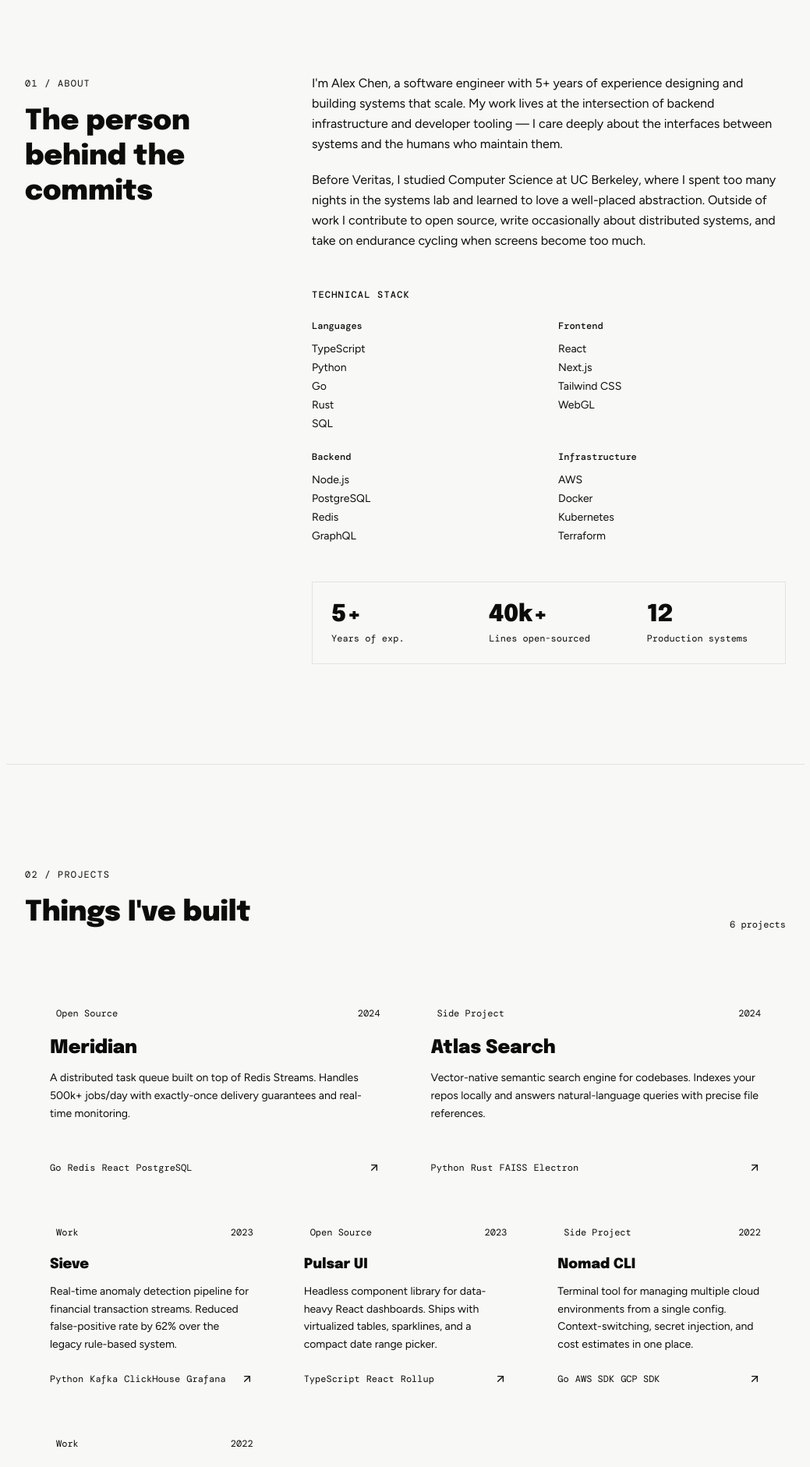
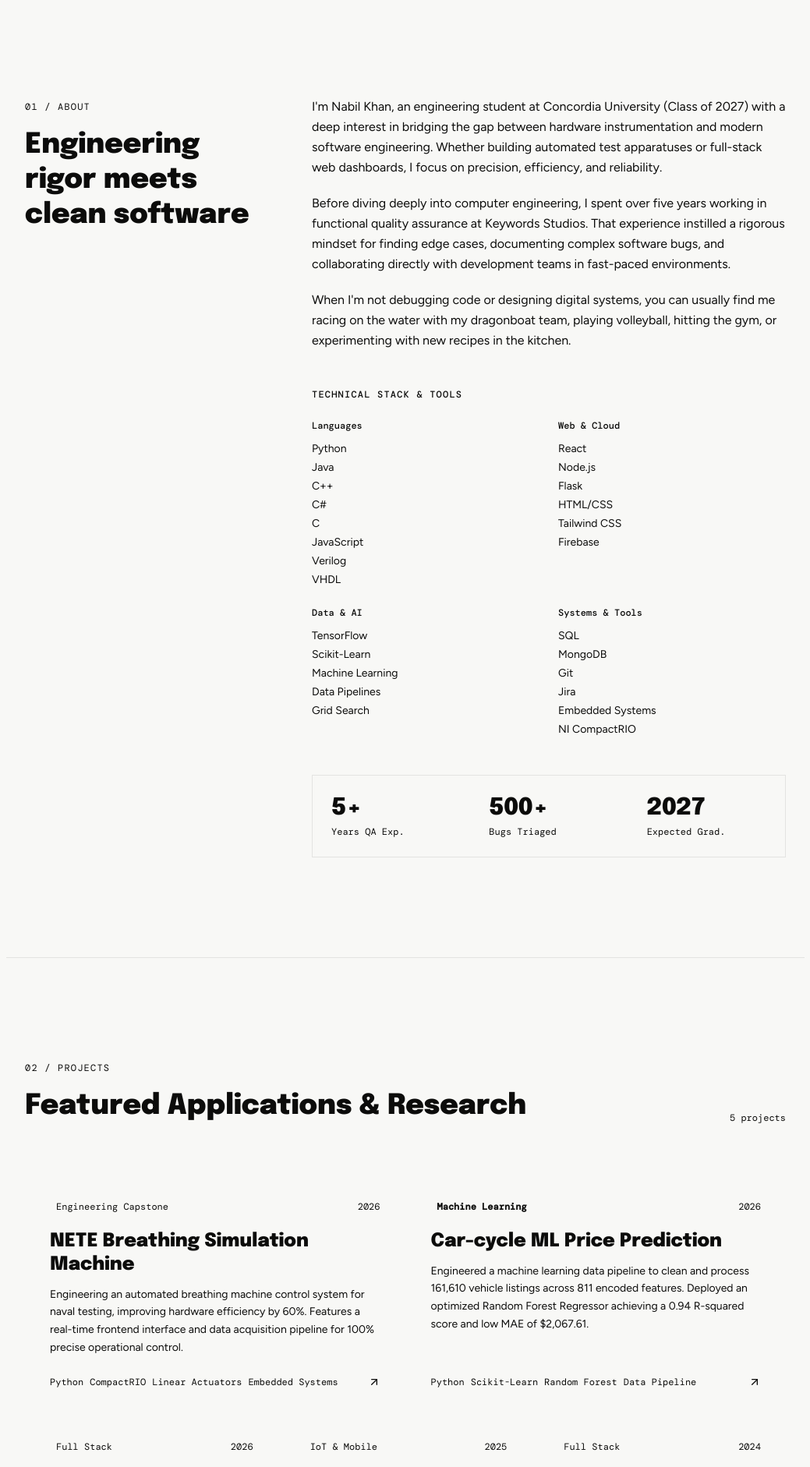
Before and after one commit to nabnab00/nabnab00.github.io, a React (Vite) app: page / in a window 1280 px wide. Shown: the part 880-2762 px from the top of the page at 78% size, without its empty margins (120-1159 px from the left). Built offline with nearby package versions, Linux system fonts and the light colour scheme; a web font is replaced by a local one.

Commit message:
Revise App component for new user and projects

```diff
--- a/src/app/App.tsx
+++ b/src/app/App.tsx
@@ -1,73 +1,63 @@
-import { useState, useEffect, useRef } from "react";
+import { useState, useEffect } from "react";
 import { Github, Linkedin, Mail, ExternalLink, ArrowUpRight, ChevronDown, Terminal, Menu, X } from "lucide-react";
 
 const NAV_LINKS = ["About", "Projects", "Experience", "Contact"];
 
 const SKILLS = [
-  { category: "Languages", items: ["TypeScript", "Python", "Go", "Rust", "SQL"] },
-  { category: "Frontend", items: ["React", "Next.js", "Tailwind CSS", "WebGL"] },
-  { category: "Backend", items: ["Node.js", "PostgreSQL", "Redis", "GraphQL"] },
-  { category: "Infrastructure", items: ["AWS", "Docker", "Kubernetes", "Terraform"] },
+  { category: "Languages", items: ["Python", "Java", "C++", "C#", "C", "JavaScript", "Verilog", "VHDL"] },
+  { category: "Web & Cloud", items: ["React", "Node.js", "Flask", "HTML/CSS", "Tailwind CSS", "Firebase"] },
+  { category: "Data & AI", items: ["TensorFlow", "Scikit-Learn", "Machine Learning", "Data Pipelines", "Grid Search"] },
+  { category: "Systems & Tools", items: ["SQL", "MongoDB", "Git", "Jira", "Embedded Systems", "NI CompactRIO"] },
 ];
 
 const PROJECTS = [
   {
-    title: "Meridian",
-    tag: "Open Source",
-    year: "2024",
+    title: "NETE Breathing Simulation Machine",
+    tag: "Engineering Capstone",
+    year: "2026",
     description:
-      "A distributed task queue built on top of Redis Streams. Handles 500k+ jobs/day with exactly-once delivery guarantees and real-time monitoring.",
-    stack: ["Go", "Redis", "React", "PostgreSQL"],
+      "Engineering an automated breathing machine control system for naval testing, improving hardware efficiency by 60%. Features a real-time frontend interface and data acquisition pipeline for 100% precise operational control.",
+    stack: ["Python", "CompactRIO", "Linear Actuators", "Embedded Systems"],
     link: "#",
     featured: true,
   },
   {
-    title: "Atlas Search",
-    tag: "Side Project",
-    year: "2024",
+    title: "Car-cycle ML Price Prediction",
+    tag: "Machine Learning",
+    year: "2026",
     description:
-      "Vector-native semantic search engine for codebases. Indexes your repos locally and answers natural-language queries with precise file references.",
-    stack: ["Python", "Rust", "FAISS", "Electron"],
+      "Engineered a machine learning data pipeline to clean and process 161,610 vehicle listings across 811 encoded features. Deployed an optimized Random Forest Regressor achieving a 0.94 R-squared score and low MAE of $2,067.61.",
+    stack: ["Python", "Scikit-Learn", "Random Forest", "Data Pipeline"],
     link: "#",
     featured: true,
   },
   {
-    title: "Sieve",
-    tag: "Work",
-    year: "2023",
+    title: "Shift Flow Scheduling App",
+    tag: "Full Stack",
+    year: "2026",
     description:
-      "Real-time anomaly detection pipeline for financial transaction streams. Reduced false-positive rate by 62% over the legacy rule-based system.",
-    stack: ["Python", "Kafka", "ClickHouse", "Grafana"],
+      "Full-stack scheduling application generating automated monthly schedules for 20+ workers in under a minute. Built manager dashboard tools using React for real-time shift adjustments, eliminating scheduling errors.",
+    stack: ["React", "JavaScript", "MongoDB", "Node.js"],
     link: "#",
     featured: false,
   },
   {
-    title: "Pulsar UI",
-    tag: "Open Source",
-    year: "2023",
+    title: "Munch AI Nutrition & Smart Scale",
+    tag: "IoT & Mobile",
+    year: "2025",
     description:
-      "Headless component library for data-heavy React dashboards. Ships with virtualized tables, sparklines, and a compact date range picker.",
-    stack: ["TypeScript", "React", "Rollup"],
+      "Developed a nutrition tracking mobile app with a Java backend and real-time Firebase cloud sync for 100+ users. Engineered a Bluetooth ESP32 smart scale with ±0.01g precision, reducing meal entry time by 90%.",
+    stack: ["Java", "Android XML", "ESP32", "Firebase"],
     link: "#",
     featured: false,
   },
   {
-    title: "Nomad CLI",
-    tag: "Side Project",
-    year: "2022",
+    title: "Brew & Renew POS System",
+    tag: "Full Stack",
+    year: "2024",
     description:
-      "Terminal tool for managing multiple cloud environments from a single config. Context-switching, secret injection, and cost estimates in one place.",
-    stack: ["Go", "AWS SDK", "GCP SDK"],
-    link: "#",
-    featured: false,
-  },
-  {
-    title: "Logline",
-    tag: "Work",
-    year: "2022",
-    description:
-      "Structured logging framework with first-class OpenTelemetry support. Adopted across 8 microservices, cutting MTTR from 42 min to 11 min.",
-    stack: ["TypeScript", "OpenTelemetry", "Datadog"],
+      "Full-stack inventory and POS web app featuring automated QR code generation and mobile scanning for 200+ items. Automated consignment accounting using Python and SQL to dynamically calculate vendor splits.",
+    stack: ["React", "Flask", "PostgreSQL", "Python"],
     link: "#",
     featured: false,
   },
@@ -75,43 +65,32 @@ const PROJECTS = [
 
 const EXPERIENCE = [
   {
-    company: "Veritas Systems",
-    role: "Senior Software Engineer",
-    period: "2023 — Present",
-    location: "San Francisco, CA",
+    company: "Concordia University",
+    role: "Bachelor of Engineering — Computer Engineering",
+    period: "Expected May 2027",
+    location: "Montreal, QC",
     points: [
-      "Led migration of monolithic Node.js backend to Go microservices, reducing p99 latency by 38%.",
-      "Designed and shipped Sieve, a real-time anomaly detection pipeline processing 4M events/hour.",
-      "Mentored 3 junior engineers and drove quarterly architecture reviews.",
+      "Relevant Coursework: Data Structures and Algorithms, Computer Organization and Software, Digital System Design, Operating Systems.",
+      "Developing hands-on expertise in full-stack architecture, embedded hardware controls, and real-time software systems.",
     ],
   },
   {
-    company: "Helix Cloud",
-    role: "Software Engineer",
-    period: "2021 — 2023",
-    location: "Remote",
+    company: "Keywords Studios",
+    role: "Functional QA Tester & QA Intern",
+    period: "June 2017 — Sept 2022",
+    location: "Montreal, QC",
     points: [
-      "Built the billing and metering infrastructure from scratch, handling 150+ enterprise customers.",
-      "Reduced cold-start latency for serverless functions by 71% through custom runtime pooling.",
-      "Shipped Logline, the internal structured logging framework now used company-wide.",
-    ],
-  },
-  {
-    company: "Aria Labs",
-    role: "Software Engineer Intern",
-    period: "Summer 2020",
-    location: "New York, NY",
-    points: [
-      "Implemented a data ingestion pipeline in Python that processed 10GB/day of sensor telemetry.",
-      "Built a React dashboard for real-time monitoring of IoT device fleets.",
+      "Developed and executed 300+ comprehensive software test cases across mobile and desktop environments utilizing TestRail, improving overall test coverage and reducing post-release defects by 18%.",
+      "Identified, documented, and triaged 500+ critical bugs using Jira, collaborating directly with development teams to propose targeted solutions that enhanced application performance and user experience.",
     ],
   },
 ];
 
 const TAG_COLORS: Record<string, string> = {
-  "Open Source": "bg-accent/15 text-accent",
-  "Side Project": "bg-secondary text-muted-foreground",
-  Work: "bg-primary/8 text-foreground",
+  "Engineering Capstone": "bg-accent/15 text-accent",
+  "Machine Learning": "bg-primary/15 text-primary font-semibold",
+  "Full Stack": "bg-secondary text-muted-foreground",
+  "IoT & Mobile": "bg-primary/8 text-foreground",
 };
 
 function useScrollSpy(ids: string[]) {
@@ -152,7 +131,6 @@ export default function App() {
 
   return (
     <div className="min-h-screen bg-background text-foreground" style={{ fontFamily: "'Figtree', sans-serif" }}>
-
       {/* ── Nav ── */}
       <header
         className={`fixed top-0 left-0 right-0 z-50 transition-all duration-300 ${
@@ -165,7 +143,7 @@ export default function App() {
             className="font-mono text-sm tracking-widest uppercase text-foreground hover:text-accent transition-colors"
             style={{ fontFamily: "'DM Mono', monospace" }}
           >
-            Alex Chen
+            Nabil Khan
           </button>
 
           {/* Desktop nav */}
@@ -184,7 +162,7 @@ export default function App() {
               </button>
             ))}
             <a
-              href="mailto:alex@example.com"
+              href="mailto:knabil8600@gmail.com"
               className="text-sm px-4 py-2 bg-primary text-primary-foreground hover:bg-accent hover:text-accent-foreground transition-colors"
             >
               Hire me
@@ -226,7 +204,7 @@ export default function App() {
             className="text-xs tracking-widest uppercase text-accent"
             style={{ fontFamily: "'DM Mono', monospace" }}
           >
-            Available for work
+            Available for internships &amp; co-op
           </span>
           <span className="w-2 h-2 rounded-full bg-accent animate-pulse" />
         </div>
@@ -235,22 +213,21 @@ export default function App() {
           className="text-[clamp(3rem,10vw,8rem)] font-black leading-[0.92] tracking-tight mb-8"
           style={{ fontFamily: "'Epilogue', sans-serif" }}
         >
-          Software
+          Computer
           <br />
-          <span className="text-accent">Engineer</span>
+          <span className="text-accent">Engineering</span>
           <br />
-          &amp; Builder
+          Student &amp; Dev
         </h1>
 
         <div className="grid md:grid-cols-2 gap-8 items-end">
           <p className="text-lg text-muted-foreground leading-relaxed max-w-md">
-            I build reliable backend systems and sharp product interfaces. Currently at{" "}
-            <span className="text-foreground font-medium">Veritas Systems</span> in San Francisco,
-            shipping infrastructure that doesn&apos;t page you at 3am.
+            I build reliable automated systems, machine learning pipelines, and responsive web applications. Currently studying at{" "}
+            <span className="text-foreground font-medium">Concordia University</span> in Montreal, shipping hardware-software integrations that solve real-world problems.
           </p>
           <div className="flex flex-wrap gap-4 md:justify-end">
             <a
-              href="https://github.com"
+              href="https://github.com/nabnab00"
               target="_blank"
               rel="noreferrer"
               className="flex items-center gap-2 text-sm text-muted-foreground hover:text-foreground border border-border px-4 py-2 transition-colors hover:border-foreground"
@@ -297,23 +274,20 @@ export default function App() {
               className="mt-4 text-4xl font-black leading-tight"
               style={{ fontFamily: "'Epilogue', sans-serif" }}
             >
-              The person behind the commits
+              Engineering rigor meets clean software
             </h2>
           </div>
 
           <div className="space-y-12">
             <div className="space-y-5 text-muted-foreground leading-relaxed">
               <p>
-                I&apos;m Alex Chen, a software engineer with 5+ years of experience designing and
-                building systems that scale. My work lives at the intersection of backend
-                infrastructure and developer tooling — I care deeply about the interfaces between
-                systems and the humans who maintain them.
+                I&apos;m Nabil Khan, an engineering student at Concordia University (Class of 2027) with a deep interest in bridging the gap between hardware instrumentation and modern software engineering. Whether building automated test apparatuses or full-stack web dashboards, I focus on precision, efficiency, and reliability.
               </p>
               <p>
-                Before Veritas, I studied Computer Science at UC Berkeley, where I spent too many
-                nights in the systems lab and learned to love a well-placed abstraction. Outside of
-                work I contribute to open source, write occasionally about distributed systems, and
-                take on endurance cycling when screens become too much.
+                Before diving deeply into computer engineering, I spent over five years working in functional quality assurance at Keywords Studios. That experience instilled a rigorous mindset for finding edge cases, documenting complex software bugs, and collaborating directly with development teams in fast-paced environments.
+              </p>
+              <p>
+                When I&apos;m not debugging code or designing digital systems, you can usually find me racing on the water with my dragonboat team, playing volleyball, hitting the gym, or experimenting with new recipes in the kitchen.
               </p>
             </div>
 
@@ -323,7 +297,7 @@ export default function App() {
                 className="text-xs tracking-widest uppercase text-muted-foreground mb-6"
                 style={{ fontFamily: "'DM Mono', monospace" }}
               >
-                Technical Stack
+                Technical Stack &amp; Tools
               </h3>
               <div className="grid grid-cols-2 gap-6">
                 {SKILLS.map((group) => (
@@ -349,9 +323,9 @@ export default function App() {
             {/* Stats bar */}
             <div className="grid grid-cols-3 gap-px border border-border">
               {[
-                { n: "5+", label: "Years of exp." },
-                { n: "40k+", label: "Lines open-sourced" },
-                { n: "12", label: "Production systems" },
+                { n: "5+", label: "Years QA Exp." },
+                { n: "500+", label: "Bugs Triaged" },
+                { n: "2027", label: "Expected Grad." },
               ].map((stat) => (
                 <div key={stat.label} className="bg-card p-6">
                   <p
@@ -390,7 +364,7 @@ export default function App() {
               className="mt-4 text-4xl font-black leading-tight"
               style={{ fontFamily: "'Epilogue', sans-serif" }}
             >
-              Things I&apos;ve built
+              Featured Applications &amp; Research
             </h2>
           </div>
           <span
@@ -427,19 +401,19 @@ export default function App() {
               className="text-xs tracking-widest uppercase text-muted-foreground"
               style={{ fontFamily: "'DM Mono', monospace" }}
             >
-              03 / Experience
+              03 / Experience &amp; Education
             </span>
             <h2
               className="mt-4 text-4xl font-black leading-tight"
               style={{ fontFamily: "'Epilogue', sans-serif" }}
             >
-              Where I&apos;ve worked
+              My background
             </h2>
             <a
-              href="#"
+              href="mailto:knabil8600@gmail.com?subject=Resume%20Request"
               className="mt-8 inline-flex items-center gap-2 text-sm text-muted-foreground hover:text-foreground border border-border px-4 py-2 transition-colors hover:border-foreground"
             >
-              Full Résumé <ExternalLink size={14} />
+              Request CV <ExternalLink size={14} />
             </a>
           </div>
 
@@ -508,30 +482,29 @@ export default function App() {
 
           <div className="grid md:grid-cols-2 gap-12 items-end">
             <p className="text-primary-foreground/60 leading-relaxed max-w-sm">
-              I&apos;m open to senior/staff engineering roles, technical co-founder conversations,
-              and interesting contract work. Best way to reach me is email.
+              I&apos;m currently seeking engineering internships, co-op opportunities, and collaborative software projects. Feel free to reach out via email or phone!
             </p>
 
             <div className="space-y-4">
               <a
-                href="mailto:alex.chen@example.com"
+                href="mailto:knabil8600@gmail.com"
                 className="flex items-center justify-between w-full border border-primary-foreground/20 px-5 py-4 hover:border-accent hover:text-accent transition-colors group"
               >
                 <span className="flex items-center gap-3 text-sm">
                   <Mail size={16} />
-                  alex.chen@example.com
+                  knabil8600@gmail.com
                 </span>
                 <ArrowUpRight size={16} className="opacity-0 group-hover:opacity-100 transition-opacity" />
               </a>
               <a
-                href="https://github.com"
+                href="https://github.com/nabnab00"
                 target="_blank"
                 rel="noreferrer"
                 className="flex items-center justify-between w-full border border-primary-foreground/20 px-5 py-4 hover:border-accent hover:text-accent transition-colors group"
               >
                 <span className="flex items-center gap-3 text-sm">
                   <Github size={16} />
-                  github.com/alexchen
+                  github.com/nabnab00
                 </span>
                 <ArrowUpRight size={16} className="opacity-0 group-hover:opacity-100 transition-opacity" />
               </a>
@@ -543,7 +516,7 @@ export default function App() {
               >
                 <span className="flex items-center gap-3 text-sm">
                   <Linkedin size={16} />
-                  linkedin.com/in/alexchen
+                  LinkedIn Profile
                 </span>
                 <ArrowUpRight size={16} className="opacity-0 group-hover:opacity-100 transition-opacity" />
               </a>
@@ -555,13 +528,13 @@ export default function App() {
               className="text-xs text-primary-foreground/30"
               style={{ fontFamily: "'DM Mono', monospace" }}
             >
-              © 2025 Alex Chen
+              © 2026 Nabil Khan
             </span>
             <span
               className="text-xs text-primary-foreground/30 flex items-center gap-2"
               style={{ fontFamily: "'DM Mono', monospace" }}
             >
-              <Terminal size={12} /> Built with React + TypeScript
+              <Terminal size={12} /> Built with React + TypeScript + Tailwind
             </span>
           </div>
         </div>
```
